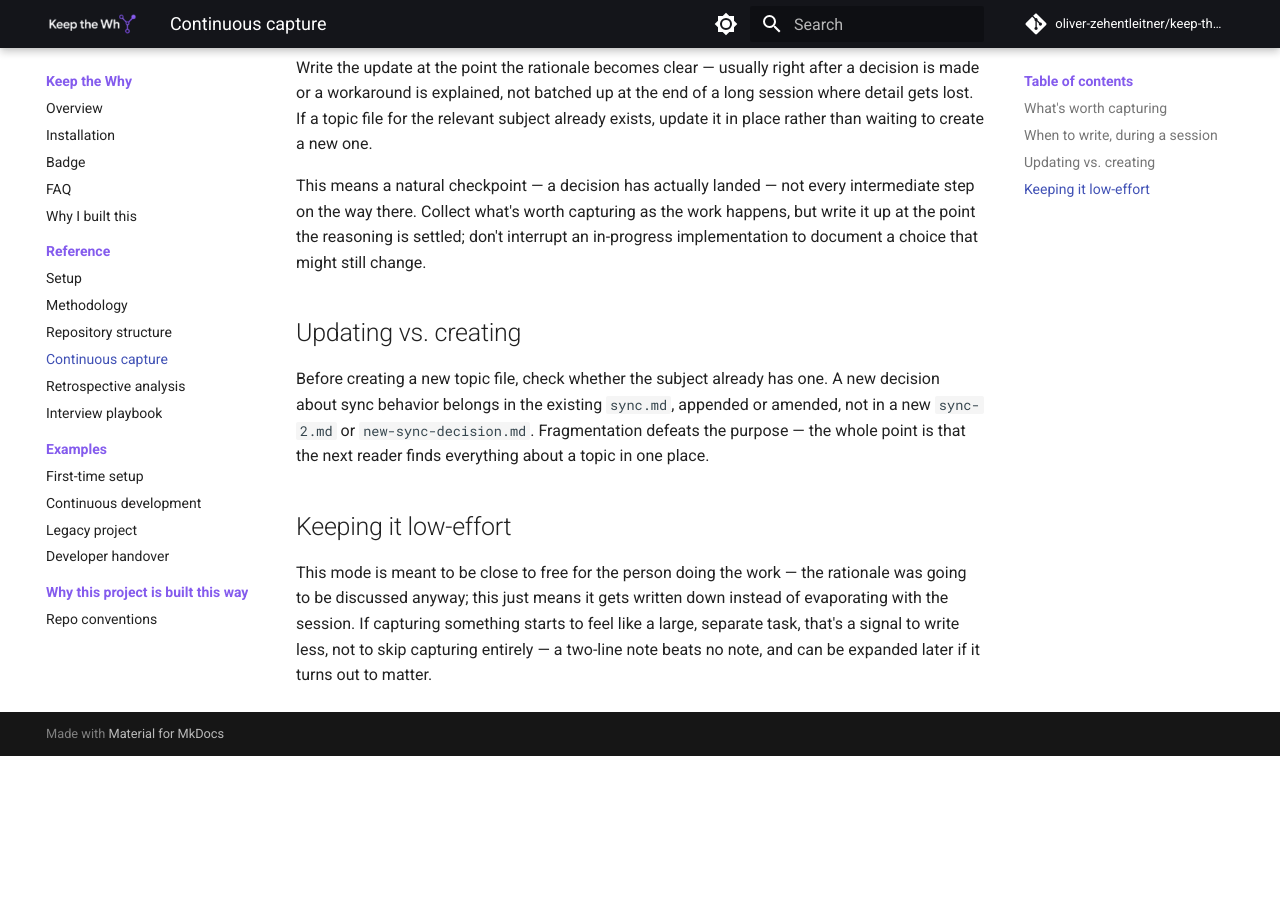
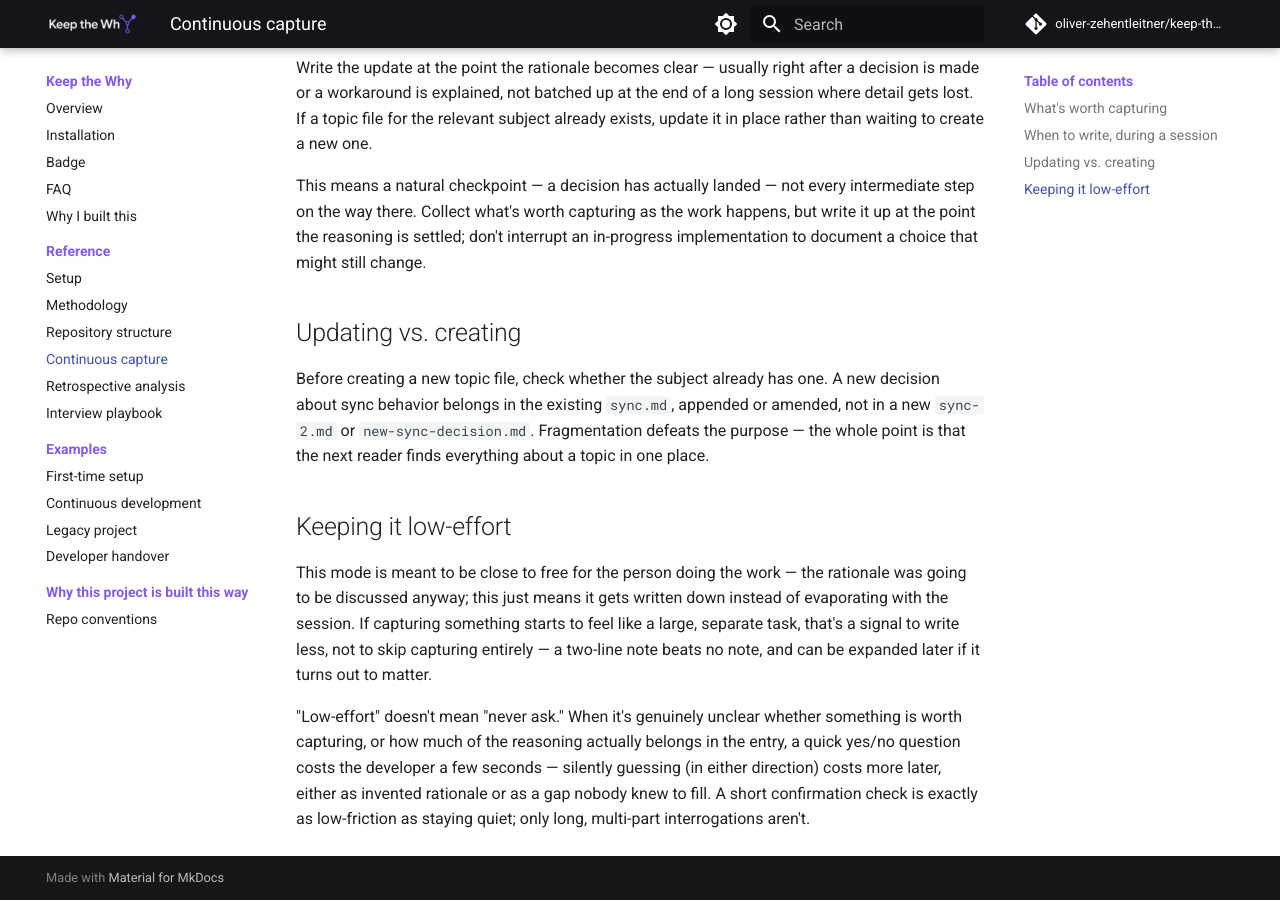
Before and after one commit to oliver-zehentleitner/keep-the-why, an MkDocs documentation site: the page built from docs/continuous-capture.md, in a window 1280 px wide and 900 px high, scrolled down 838 px. Built offline with MkDocs 1.6.1 and Material for MkDocs 9.7.7, drawn with Linux system fonts in a browser that asks for light colours; comment, search, counter and statistics services are not loaded; before the commit the page ends 1594 px from its top, so only the background shows below that.

Commit message:
Make asking a quick yes/no explicitly compatible with low-effort capture
Oliver's point: the skill shouldn't feel like it has to silently guess
whenever something is ambiguous - a cheap yes/no question is fine, and
better than guessing either direction (inventing rationale, or
under-capturing by skipping something that mattered).

Added to rule 12 (ambiguous proportionality calls) and
continuous-capture.md's "Keeping it low-effort" section explicitly,
since that section's framing ("close to free," "low-effort") could
otherwise read as discouraging any interruption at all - clarified
that a short confirmation question is exactly as low-friction as
staying quiet, only long interrogations aren't. One new eval.

```diff
--- a/skills/keep-the-why/references/continuous-capture.md
+++ b/skills/keep-the-why/references/continuous-capture.md
@@ -31,3 +31,5 @@ Before creating a new topic file, check whether the subject already has one. A n
 ## Keeping it low-effort
 
 This mode is meant to be close to free for the person doing the work — the rationale was going to be discussed anyway; this just means it gets written down instead of evaporating with the session. If capturing something starts to feel like a large, separate task, that's a signal to write less, not to skip capturing entirely — a two-line note beats no note, and can be expanded later if it turns out to matter.
+
+"Low-effort" doesn't mean "never ask." When it's genuinely unclear whether something is worth capturing, or how much of the reasoning actually belongs in the entry, a quick yes/no question costs the developer a few seconds — silently guessing (in either direction) costs more later, either as invented rationale or as a gap nobody knew to fill. A short confirmation check is exactly as low-friction as staying quiet; only long, multi-part interrogations aren't.
```
Also changed, not shown: skills/keep-the-why/SKILL.md (+1 -1 lines), 1 other file.
